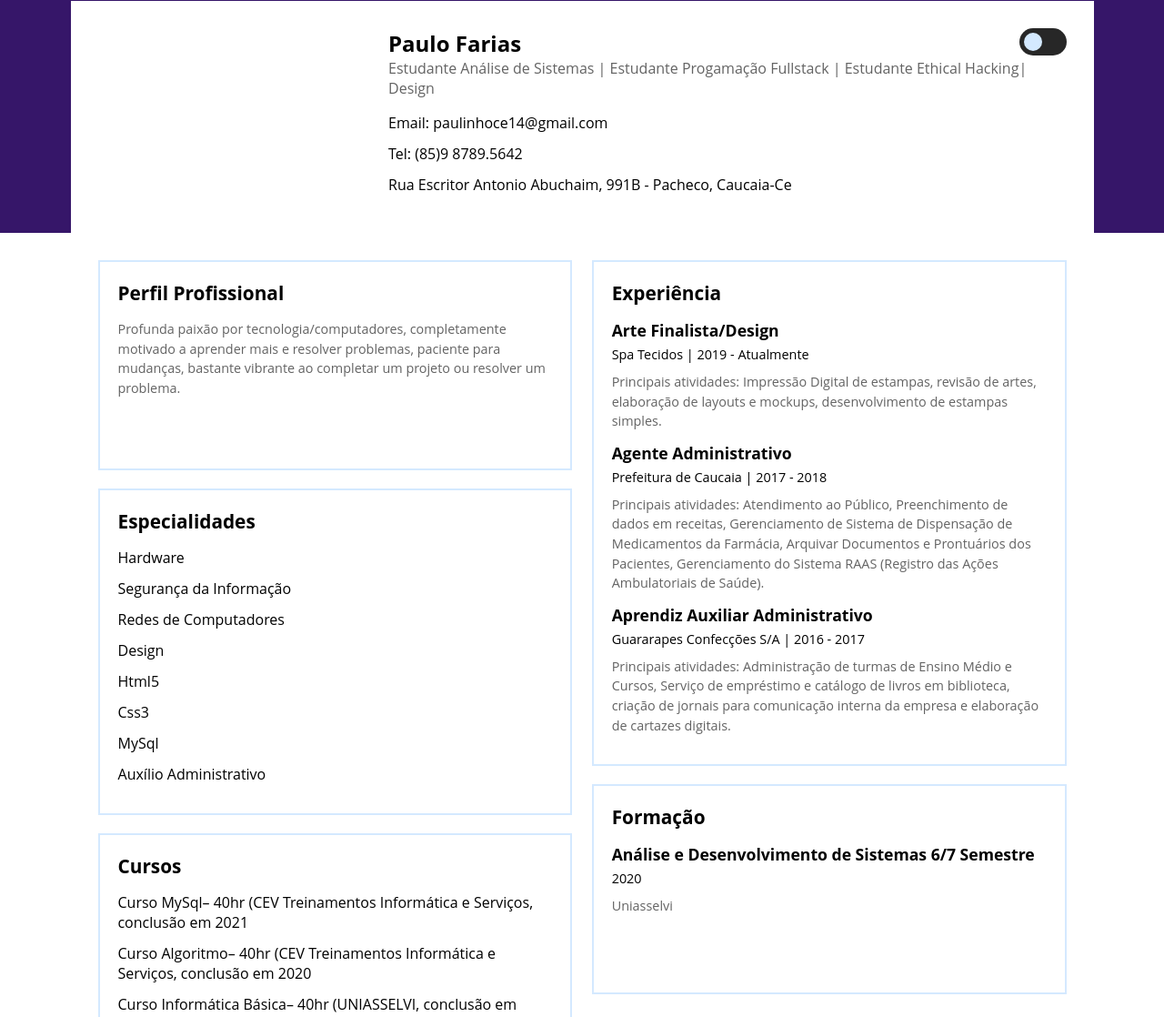
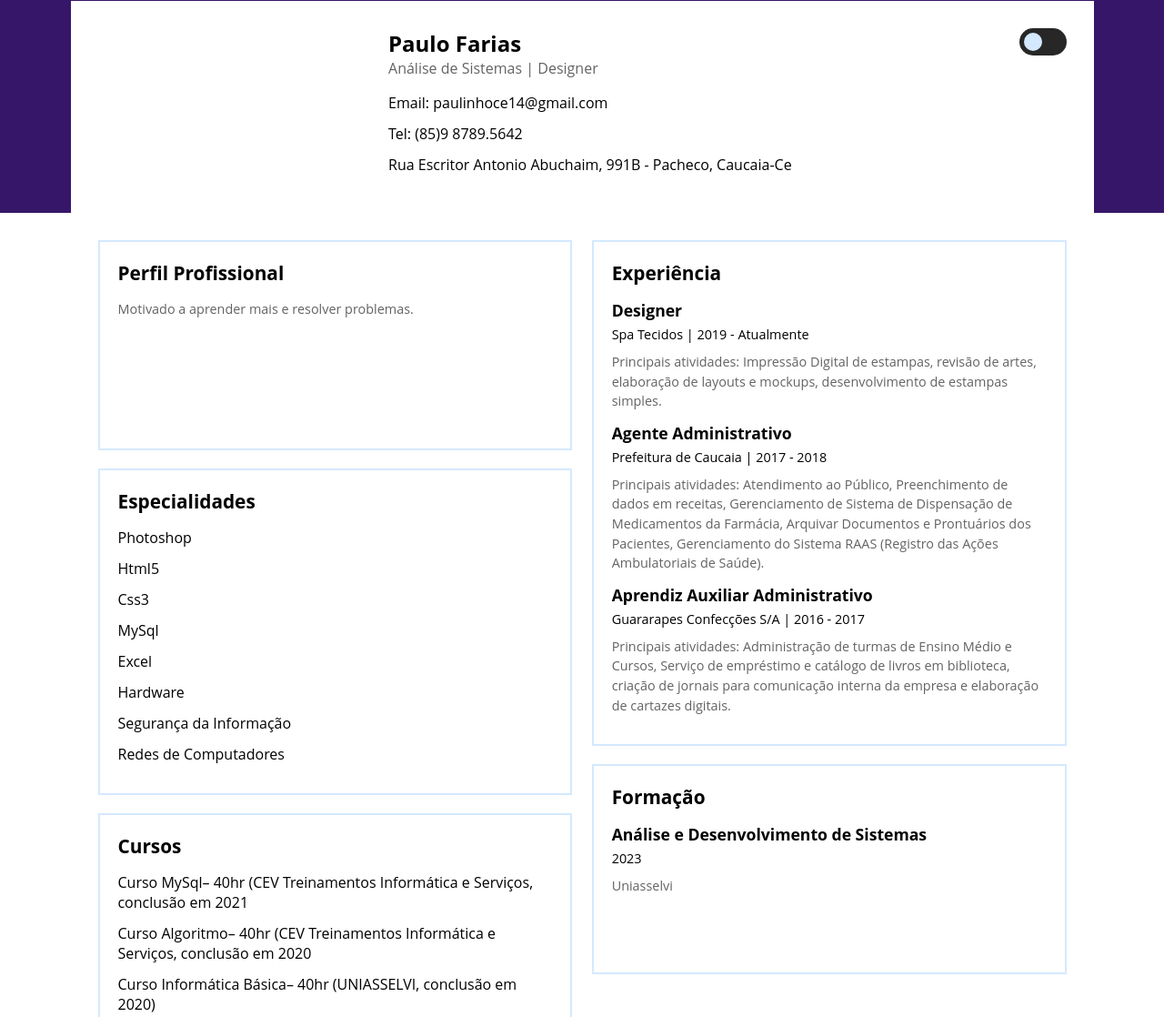
Before and after one commit to Paulof-stack/Paulof-stack.github.io, a plain HTML site: page index.html in a window 1280 px wide. Shown: the part 29-1147 px from the top of the page at 91% size. Drawn offline with Linux system fonts and the light colour scheme.

Commit message:
Update index.html

```diff
--- a/index.html
+++ b/index.html
@@ -26,7 +26,7 @@
                         </div>
                         <div class="coluna coluna-direita">
                             <h1>Paulo Farias</h1>
-                            <p>Estudante Análise de Sistemas | Estudante Progamação Fullstack | Estudante Ethical Hacking| Design</p>
+                            <p>Análise de Sistemas | Designer</p>
                                 <ul>
                                     <li>
                                         <a href="mailto:paulinhoce14@gmail.com">Email: paulinhoce14@gmail.com</a>
@@ -50,20 +50,20 @@
                         <div class="coluna coluna-esquerda">
                             <section>
                                 <h2>Perfil Profissional</h2>
-                                <p>Profunda paixão por tecnologia/computadores, completamente motivado a aprender mais e resolver problemas, paciente para mudanças, bastante vibrante ao completar um projeto ou resolver um problema.</p>
+                                <p>Motivado a aprender mais e resolver problemas.</p>
                             </section>
 
                             <section>
                                 <h2>Especialidades</h2>
                                 <ul>
+                                    <li>Photoshop</li>
+                                    <li>Html5</li>
+                                    <li>Css3</li>
+                                    <li>MySql</li>
+                                    <li>Excel</li>
                                     <li>Hardware</li>
                                     <li>Segurança da Informação</li>
                                     <li>Redes de Computadores</li>
-                                    <li>Design</li>
-                                    <li>Html5</li>
-                                    <li>Css3</li>
-                                    <li>MySql</li>
-                                    <li>Auxílio Administrativo</li>
                                 </ul>
                             </section>
 
@@ -88,7 +88,7 @@
                             <h2>Experiência</h2>
                             <ul>
                                 <li>
-                                    <h3>Arte Finalista/Design</h3>
+                                    <h3>Designer</h3>
                                     <strong>Spa Tecidos | 2019 - Atualmente</strong>
                                     <p>Principais atividades: Impressão Digital de estampas, revisão de artes, elaboração de layouts e mockups, desenvolvimento de estampas simples.</p>
                                 </li>
@@ -108,8 +108,8 @@
                             <h2>Formação</h2>
                             <ul>
                                 <li>
-                                    <h3>Análise e Desenvolvimento de Sistemas 6/7 Semestre</h3>
-                                    <strong>2020</strong>
+                                    <h3>Análise e Desenvolvimento de Sistemas</h3>
+                                    <strong>2023</strong>
                                     <p>Uniasselvi</p>
                                 </li>
                                 </ul>
@@ -138,7 +138,7 @@
                     <nav>
                         <ul class="redesocial">
                             <li>
-                                <a href="https://www.instagram.com/p.farias_dev/" target="_blank">
+                                <a href="https://www.instagram.com/paulo.farias_ads/" target="_blank">
                                     <img src="/imgs/insta.png" alt="Instagram">
                                     <p>Instagram</p>
                                 </a>
```
